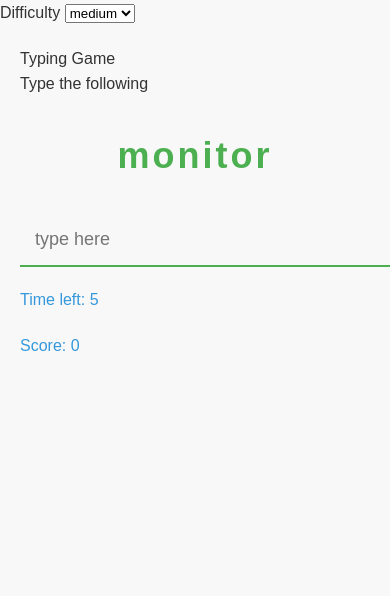
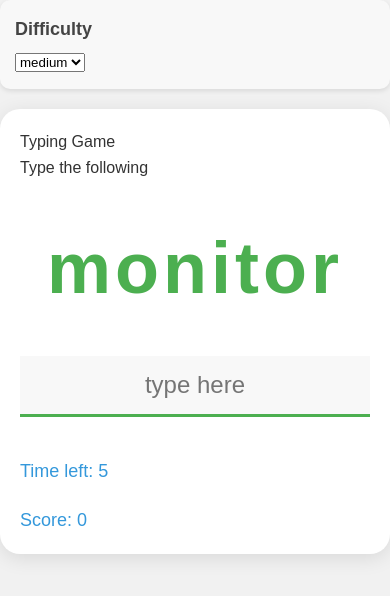
Before and after one commit to dhiru-06/typewriter, a plain HTML site: page index.html in a window 390 px wide. Drawn offline with Linux system fonts and the light colour scheme.

Commit message:
Update styles.css

```diff
--- a/styles.css
+++ b/styles.css
@@ -2,20 +2,24 @@
 body, h1, p, label, select, input {
     margin: 0;
     padding: 0;
+    box-sizing: border-box; /* Include padding and border in element's total width and height */
 }
 
 body {
     font-family: 'Montserrat', Arial, sans-serif;
     line-height: 1.6;
-    background-color: #f8f8f8;
+    background-color: #f1f1f1;
     color: #333;
 }
 
 /* Utility Classes */
 .container {
-    max-width: 500px;
+    max-width: 600px;
     margin: 0 auto;
     padding: 20px;
+    background-color: #fff;
+    border-radius: 20px;
+    box-shadow: 0 4px 20px rgba(0, 0, 0, 0.1);
 }
 
 .text-center {
@@ -28,41 +32,62 @@ header {
 }
 
 .header-title {
-    font-size: 30px;
+    font-size: 48px;
     font-weight: bold;
     color: #663399;
-    margin-bottom: 10px;
+    text-shadow: 2px 2px 4px rgba(0, 0, 0, 0.1);
+    margin-bottom: 20px;
 }
 
 /* Difficulty Selection */
+#settings-form {
+    background-color: #f8f8f8;
+    border-radius: 10px;
+    padding: 15px;
+    box-shadow: 0 2px 5px rgba(0, 0, 0, 0.1);
+    margin-bottom: 20px;
+}
+
+label {
+    font-size: 18px;
+    font-weight: bold;
+    color: #444;
+    display: block;
+    margin-bottom: 5px;
+}
+
 #difficulty {
     width: 100%;
     padding: 15px;
     font-size: 18px;
     border: none;
-    border-radius: 5px;
+    border-radius: 10px;
     background-color: #f5f5f5;
     box-shadow: 0 2px 5px rgba(0, 0, 0, 0.1);
+    color: #444;
 }
 
 /* Typing Area */
 #word {
-    font-size: 48px;
+    font-size: 72px;
     text-align: center;
     margin: 30px 0;
     color: #4CAF50;
-    letter-spacing: 3px;
+    letter-spacing: 4px;
 }
 
 #text {
     width: 100%;
     padding: 15px;
-    font-size: 20px;
+    font-size: 24px;
     border: none;
-    border-bottom: 2px solid #3498db;
+    border-bottom: 3px solid #3498db;
     outline: none;
     background-color: #f8f8f8;
     transition: border-color 0.3s ease-in-out;
+    color: #444;
+    text-align: center;
+    margin-bottom: 20px; /* Add margin to prevent input from sticking to the text below */
 }
 
 #text:focus {
@@ -71,7 +96,7 @@ header {
 
 /* Timer and Score */
 #time_container, #score_container {
-    font-size: 16px;
+    font-size: 18px;
     margin-top: 20px;
     color: #3498db;
 }
@@ -79,7 +104,7 @@ header {
 /* End Game Message */
 #end-game-container {
     text-align: center;
-    font-size: 24px;
+    font-size: 28px;
     margin-top: 40px;
     color: #e67e22;
 }
@@ -87,11 +112,11 @@ header {
 /* Buttons */
 .button {
     display: inline-block;
-    padding: 15px 30px;
-    font-size: 20px;
+    padding: 15px 40px;
+    font-size: 24px;
     font-weight: bold;
     color: #fff;
-    background-color: #4CAF50;
+    background-color: #f39c12;
     border: none;
     border-radius: 50px;
     cursor: pointer;
@@ -99,25 +124,21 @@ header {
 }
 
 .button:hover {
-    background-color: #45a049;
+    background-color: #e67e22;
 }
 
-/* Media Query for smaller devices */
-@media (max-width: 480px) {
-    .container {
-        max-width: 100%;
+/* Animations */
+@keyframes slideIn {
+    from {
+        opacity: 0;
+        transform: translateY(20px);
     }
-
-    #word {
-        font-size: 36px;
-    }
-
-    #text {
-        font-size: 18px;
-    }
-
-    .button {
-        padding: 12px 25px;
-        font-size: 18px;
+    to {
+        opacity: 1;
+        transform: translateY(0);
     }
 }
+
+.slide-in {
+    animation: slideIn 0.6s ease-in-out;
+}
```
